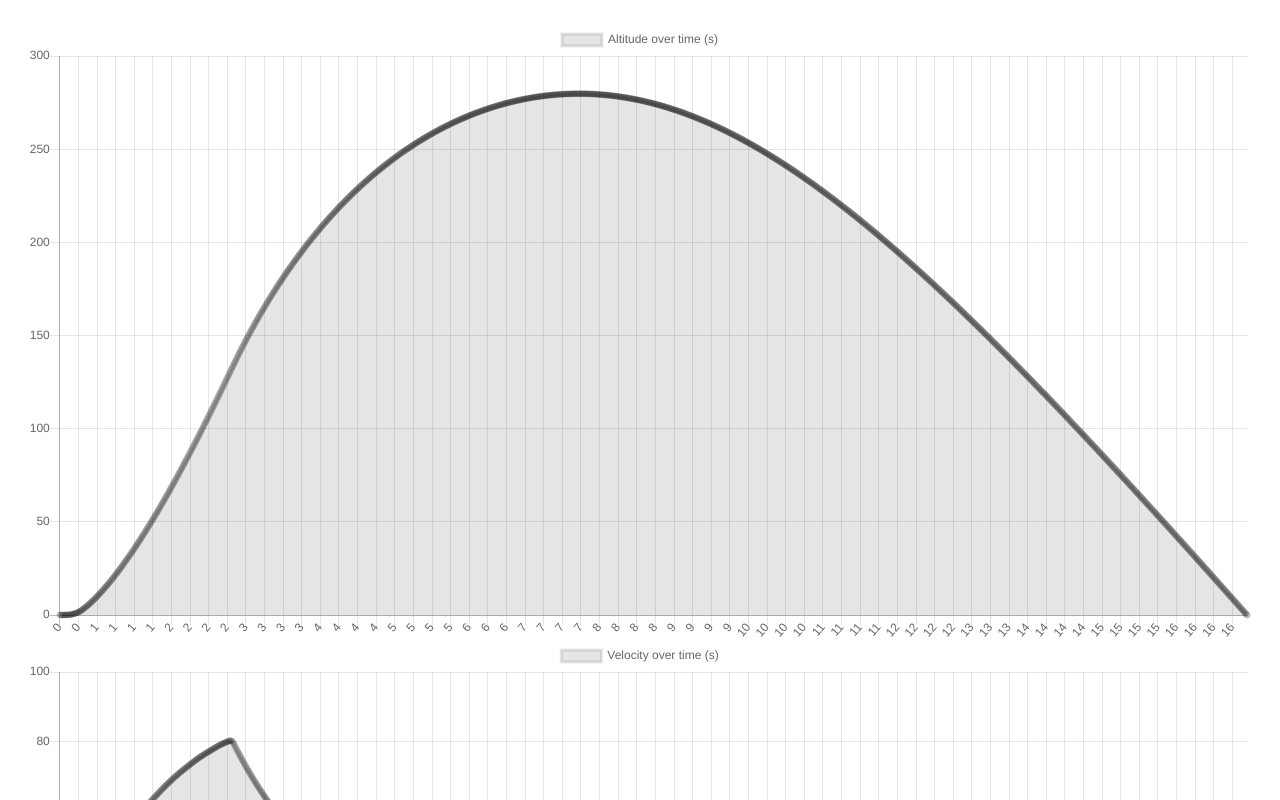
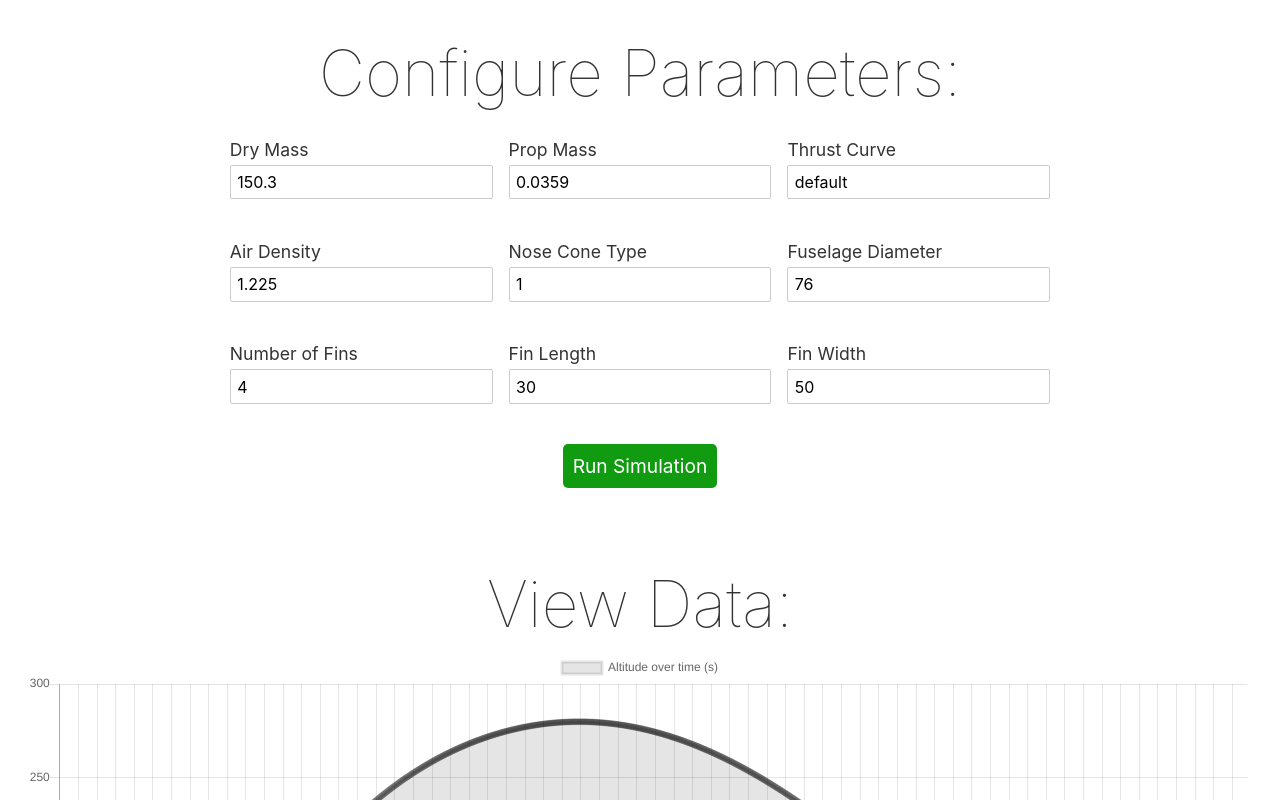
Before and after one commit to kkingsbe/RocketSimV2, a Svelte app in the folder RocketSim/: page / in a window 1280 px wide. Shown: the top 800 px of the page. Built offline with nearby package versions, Linux system fonts and the light colour scheme.

Commit message:
Started implementing configuration page

```diff
--- a/RocketSim/src/App.svelte
+++ b/RocketSim/src/App.svelte
@@ -1,6 +1,8 @@
 <script>
 	export let name
 	import 'chart.js'
+	import './Configuration.svelte'
+	import Configuration from './Configuration.svelte'
 
 	//Couldn't figure out the best way to import these files, so I just put everything into one file... Bad coding, I know
 	class Simulation {
@@ -421,6 +423,9 @@
 </script>
 
 <main>
+	<Configuration></Configuration>
+	<div class="start">Run Simulation</div>
+	<h1>View Data:</h1>
 	<canvas id="altChart"></canvas>
 	<canvas id="vChart"></canvas>
 	<canvas id="aChart"></canvas>
@@ -434,18 +439,31 @@
 		padding: 1em;
 		max-width: 240px;
 		margin: 0 auto;
+		display: flex;
+		flex-direction: column;
+		align-items: center;
 	}
 
 	h1 {
-		color: #ff3e00;
-		text-transform: uppercase;
-		font-size: 4em;
-		font-weight: 100;
-	}
+        font-weight: 100;
+        font-size: 4em;
+        margin-top: 1.2em;
+        margin-bottom: 10px;
+    }
 
 	canvas {
 		/*width: 50% !important;
 		height: 100% !important;*/
+	}
+
+	.start {
+		padding: 10px;
+		background: rgb(16, 155, 16);
+		color: white;
+		cursor: pointer;
+		width: fit-content;
+		border-radius: 5px;
+		font-size: 1.2em;
 	}
 
 	@media (min-width: 640px) {
--- /dev/null
+++ b/RocketSim/src/Configuration.svelte
@@ -0,0 +1,55 @@
+<script>
+    import InputGroup from './InputGroup.svelte'
+</script>
+
+<main>
+    <h1>Configure Parameters:</h1>
+    <div class="inputGrid">
+        <InputGroup parameter="Dry Mass" defaultValue={150.3}></InputGroup>
+        <InputGroup parameter="Prop Mass" defaultValue={0.0359}></InputGroup>
+        <InputGroup parameter="Thrust Curve" defaultValue={"default"}></InputGroup>
+        <InputGroup parameter="Air Density" defaultValue={"1.225"}></InputGroup>
+        <InputGroup parameter="Nose Cone Type" defaultValue={"1"}></InputGroup>
+        <InputGroup parameter="Fuselage Diameter" defaultValue={"76"}></InputGroup>
+        <InputGroup parameter="Number of Fins" defaultValue={"4"}></InputGroup>
+        <InputGroup parameter="Fin Length" defaultValue={"30"}></InputGroup>
+        <InputGroup parameter="Fin Width" defaultValue={"50"}></InputGroup>
+    </div>
+</main>
+
+<style>
+    main {
+        margin-bottom: 2em;
+    }
+
+    .inputGrid {
+        display: grid;
+        grid-gap: 1rem;
+        grid-template-columns: repeat(5, 1fr);
+    }
+
+    @media (min-width: 200px) {
+        .inputGrid {
+            grid-template-columns: repeat(1, 1fr);
+        }
+    }
+
+    @media (min-width: 600px) {
+        .inputGrid {
+            grid-template-columns: repeat(2, 1fr);
+        }
+    }
+
+    @media (min-width: 700px) {
+        .inputGrid {
+            grid-template-columns: repeat(3, 1fr);
+        }
+    }
+
+    h1 {
+        font-weight: 100;
+        font-size: 4em;
+        margin-top: 10px;
+        margin-bottom: 10px;
+    }
+</style>
--- /dev/null
+++ b/RocketSim/src/InputGroup.svelte
@@ -0,0 +1,22 @@
+<script>
+    export let parameter
+    export let defaultValue
+</script>
+
+<main>
+    <p>{parameter}</p>
+    <input id={parameter} placeholder={parameter} value={defaultValue}>
+</main>
+
+<style>
+    main {
+        display: flex;
+        flex-direction: column;
+        align-items: flex-start;
+    }
+
+    p {
+        margin-bottom: 5px;
+        font-size: 1.1em;
+    }
+</style>
```
